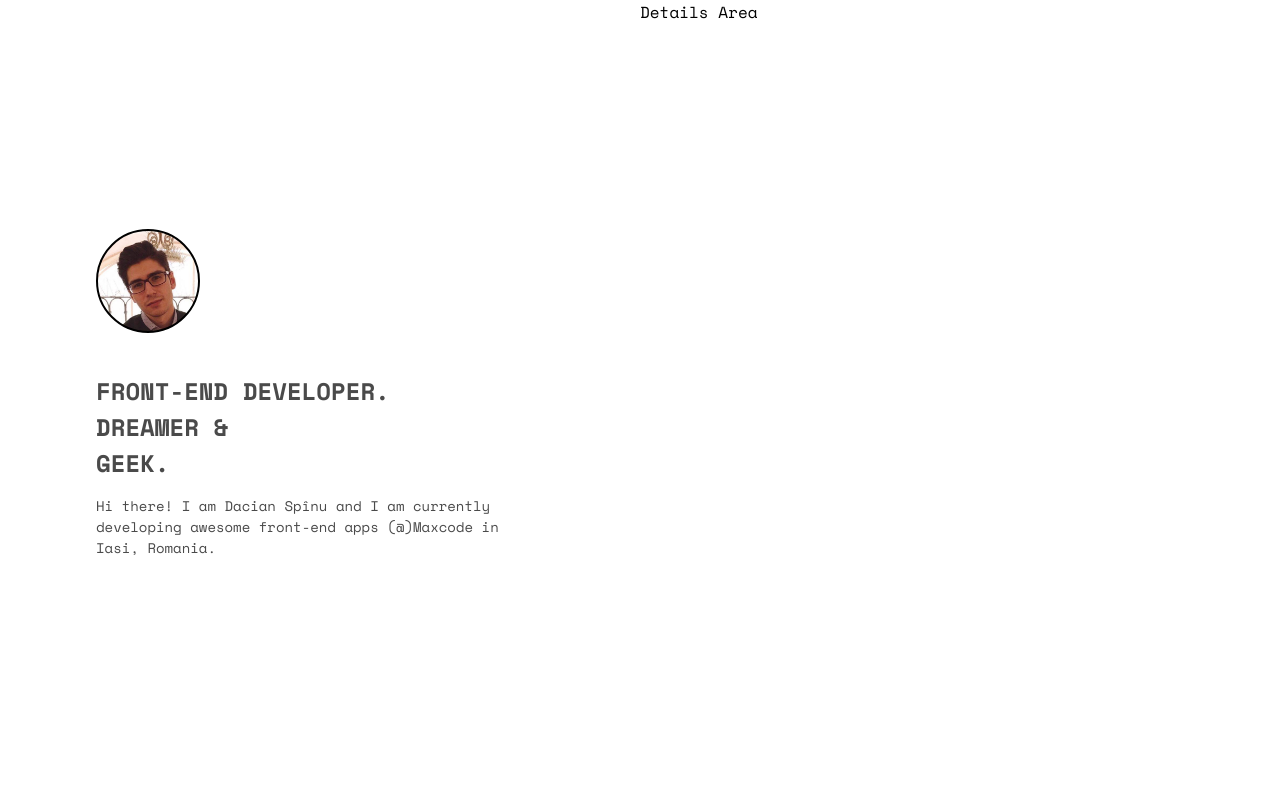
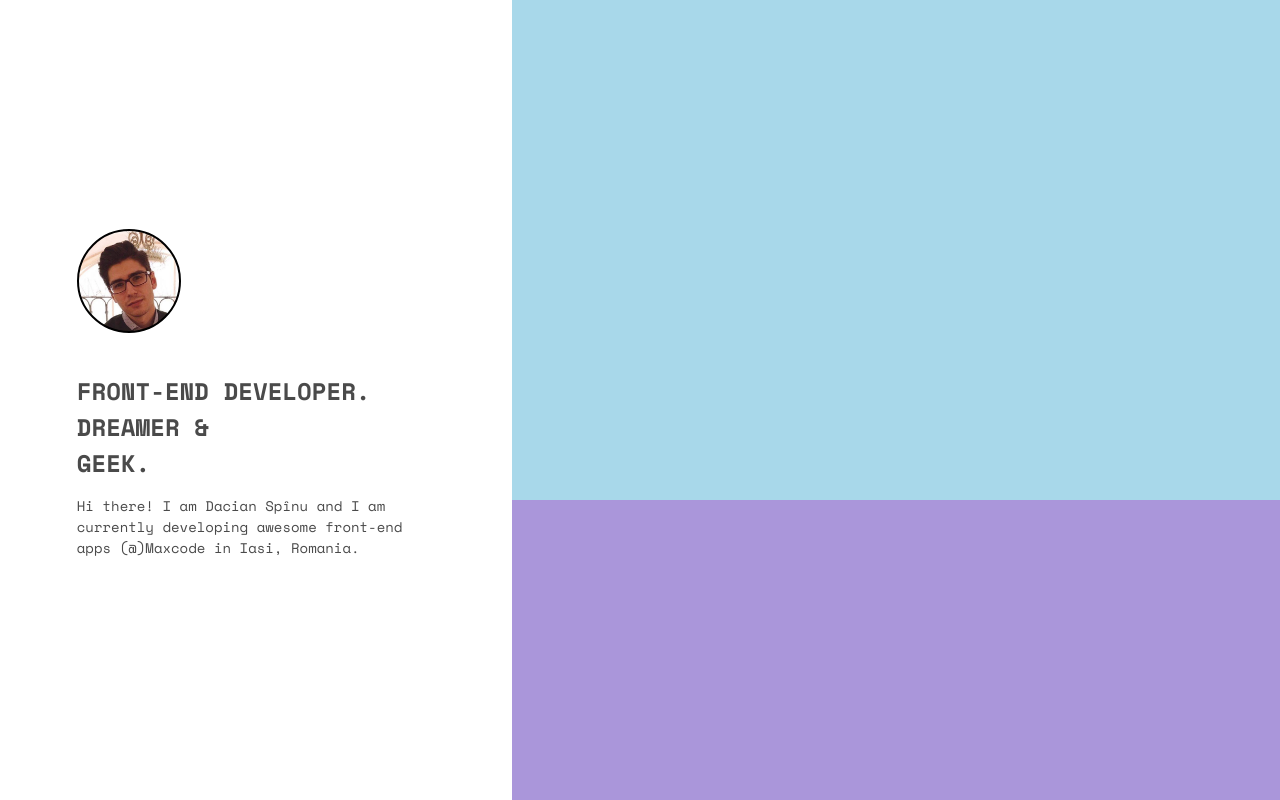
Before and after one commit to dacianspinu/montevina, a React (Create React App) app: page / in a window 1280 px wide. Built offline with nearby package versions, Linux system fonts and the light colour scheme.

Commit message:
Started work on details area, trying some color combinations.

```diff
--- /dev/null
+++ b/src/DetailsArea/index.css
@@ -0,0 +1,25 @@
+.details-box {
+    padding-left: 10%;
+    padding-right: 10%;
+
+    box-sizing: border-box;
+
+    height: 500px;
+    width: 100%;
+}
+
+.details-box.projects {
+    background-color: #A8D8EA;
+}
+
+.details-box.experience {
+    background-color: #AA96DA;
+}
+
+.details-box.studies {
+    background-color: #FCBAD3;
+}
+
+.details-box.photo {
+    background-color: #FFFFD2;
+}
--- a/src/DetailsArea/index.js
+++ b/src/DetailsArea/index.js
@@ -1,9 +1,17 @@
 import React, { Component } from 'react';
+import "./index.css"
 
 class DetailsArea extends Component {
   render() {
     return (
-      <div className="big-area">Details Area</div>
+      <div className="big-area big-area-right">
+        <div className="details-box projects">
+
+        </div>
+        <div className="details-box experience"></div>
+        <div className="details-box studies"></div>
+        <div className="details-box photo"></div>
+      </div>
     );
   }
 }
--- a/src/Shared.css
+++ b/src/Shared.css
@@ -1,10 +1,19 @@
 .big-area {
-    width: 50%;
-
     display: inline-block;
     vertical-align: top;
 
     height: 100%;
+
+    overflow: hidden;
+}
+
+.big-area-left {
+    width: 40%;
+}
+
+.big-area-right {
+    width: 60%;
+    overflow: scroll;
 }
 
 .vertical-centered-content::before {
@@ -20,6 +29,8 @@
 .vertical-centered-content-inner-wrapper {
     display: inline-block;
     vertical-align: middle;
+
+    width: 100%;
 }
 
 .horizontal-centered-content {
```
